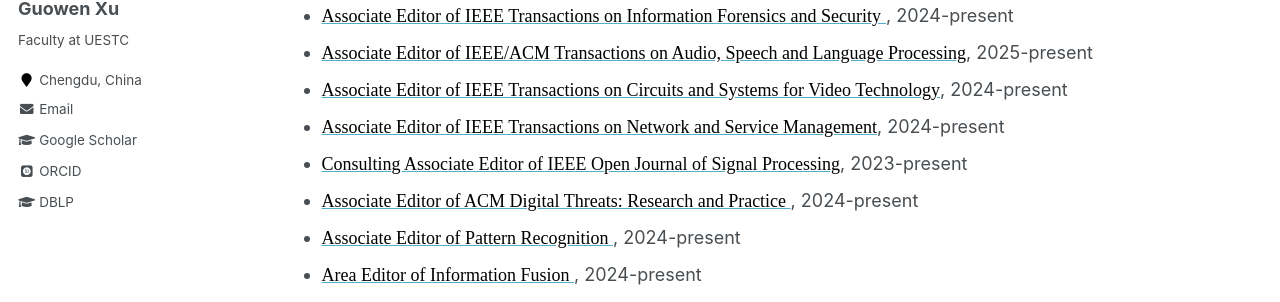
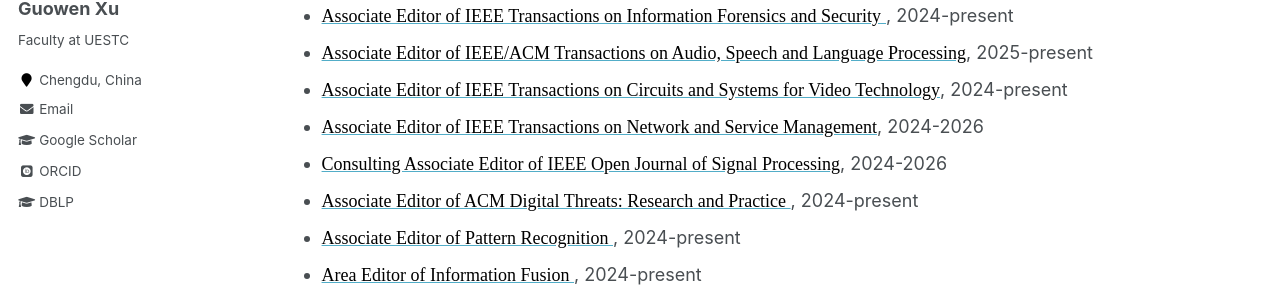
Before and after one commit to Guowen-xu/guowen-xu.github.io, a Jekyll site: the page built from _pages/services.md, in a window 1280 px wide and 900 px high. Shown: the part 358-660 px from the top of the window. Built offline with Jekyll 4.4.1, drawn with Linux system fonts in a browser that asks for light colours; some web fonts are replaced.

Commit message:
Update services.md

```diff
--- a/_pages/services.md
+++ b/_pages/services.md
@@ -14,8 +14,8 @@ Editorial Board:
 * [ <font face="Times New Roman" color=black size=4>Associate Editor of IEEE Transactions on Information Forensics and Security</font> ](https://signalprocessingsociety.org/publications-resources/ieee-transactions-information-forensics-and-security/editorial-board), 2024-present
 *  [ <font face="Times New Roman" color=black size=4>Associate Editor of IEEE/ACM Transactions on Audio, Speech and Language Processing</font>](https://signalprocessingsociety.org/publications-resources/ieee-transactions-audio-speech-and-language-processing/editorial-board), 2025-present
 * [ <font face="Times New Roman" color=black size=4>Associate Editor of IEEE Transactions on Circuits and Systems for Video Technology</font>](https://ieee-cas.org/publication/tcsvt), 2024-present
-* [ <font face="Times New Roman" color=black size=4>Associate Editor of IEEE Transactions on Network and Service Management</font>](https://www.comsoc.org/publications/journals/ieee-tnsm/ieee-transactions-network-and-service-management-editorial-board), 2024-present
-* [ <font face="Times New Roman" color=black size=4>Consulting Associate Editor of IEEE Open Journal of Signal Processing</font>](https://signalprocessingsociety.org/publications-resources/ieee-open-journal-signal-processing/editorial-board), 2023-present
+* [ <font face="Times New Roman" color=black size=4>Associate Editor of IEEE Transactions on Network and Service Management</font>](https://www.comsoc.org/publications/journals/ieee-tnsm/ieee-transactions-network-and-service-management-editorial-board), 2024-2026
+* [ <font face="Times New Roman" color=black size=4>Consulting Associate Editor of IEEE Open Journal of Signal Processing</font>](https://signalprocessingsociety.org/publications-resources/ieee-open-journal-signal-processing/editorial-board), 2024-2026
 * [ <font face="Times New Roman" color=black size=4> Associate Editor of ACM Digital Threats: Research and Practice </font>](https://dl.acm.org/journal/dtrap/editorial-board), 2024-present
 *  [ <font face="Times New Roman" color=black size=4> Associate Editor of Pattern Recognition </font>](https://www.sciencedirect.com/journal/pattern-recognition/about/editorial-board), 2024-present
 *  [ <font face="Times New Roman" color=black size=4> Area Editor of Information Fusion </font>](https://www.sciencedirect.com/journal/information-fusion/about/editorial-board), 2024-present
```
